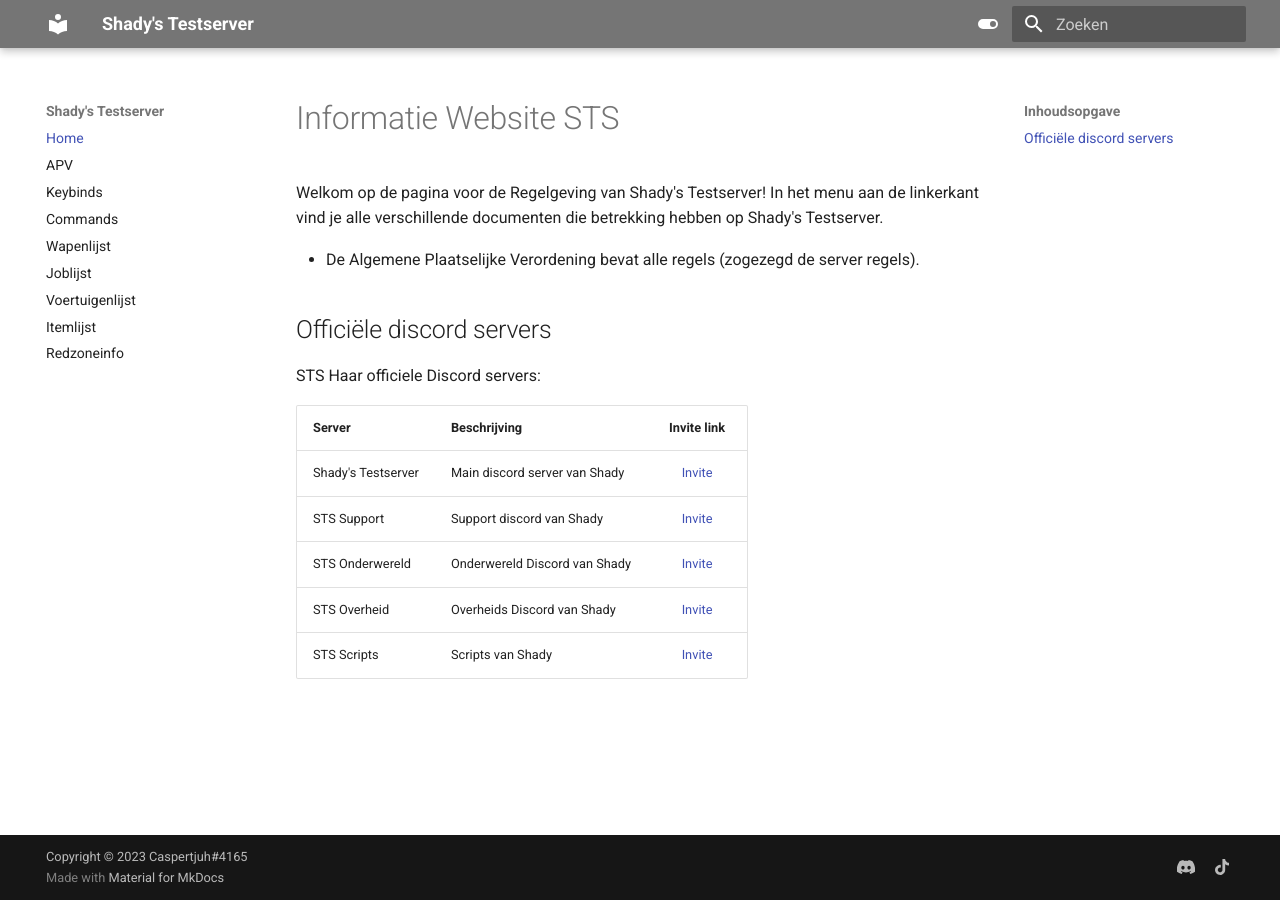
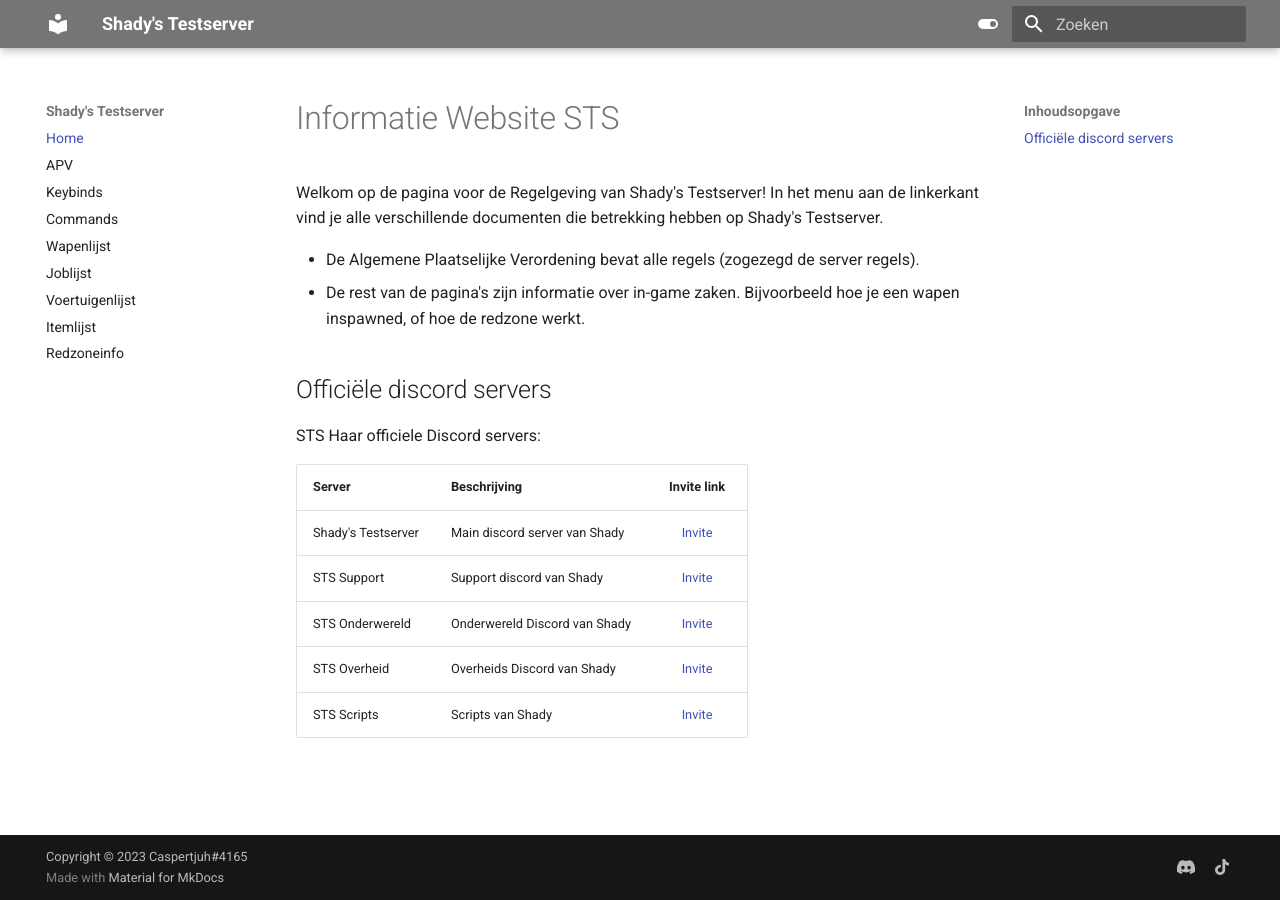
Before and after one commit to Welseyy/STSAPV, an MkDocs documentation site: the page built from docs/index.md, in a window 1280 px wide. Built offline with MkDocs 1.6.1 and Material for MkDocs 9.7.7, drawn with Linux system fonts in a browser that asks for light colours.

Commit message:
Update index.md
Homescreen aanpassing 2

```diff
--- a/docs/index.md
+++ b/docs/index.md
@@ -3,6 +3,7 @@
 Welkom op de pagina voor de Regelgeving van Shady's Testserver! In het menu aan de linkerkant vind je alle verschillende documenten die betrekking hebben op Shady's Testserver.
 
 - De Algemene Plaatselijke Verordening bevat alle regels (zogezegd de server regels).
+- De rest van de pagina's zijn informatie over in-game zaken. Bijvoorbeeld hoe je een wapen inspawned, of hoe de redzone werkt.
 
 ## Officiële discord servers
 
```
